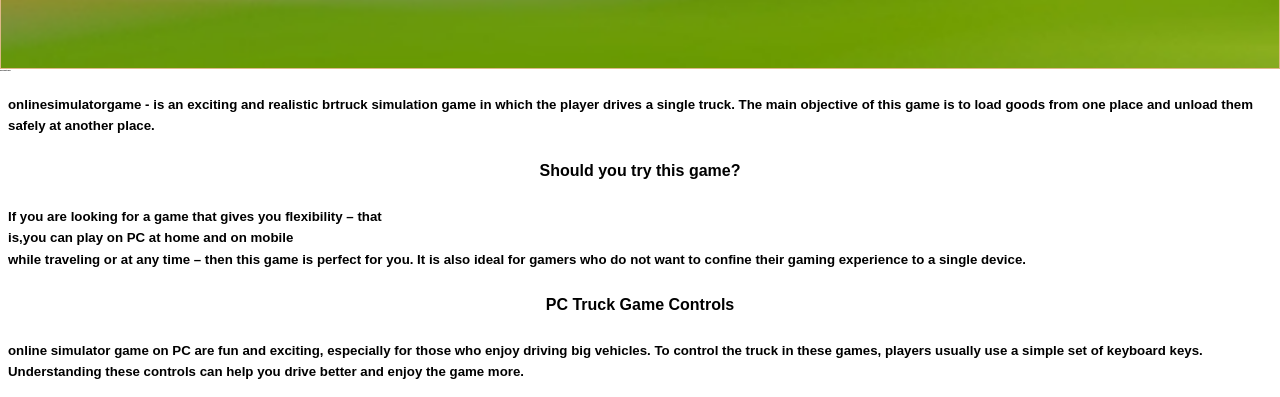
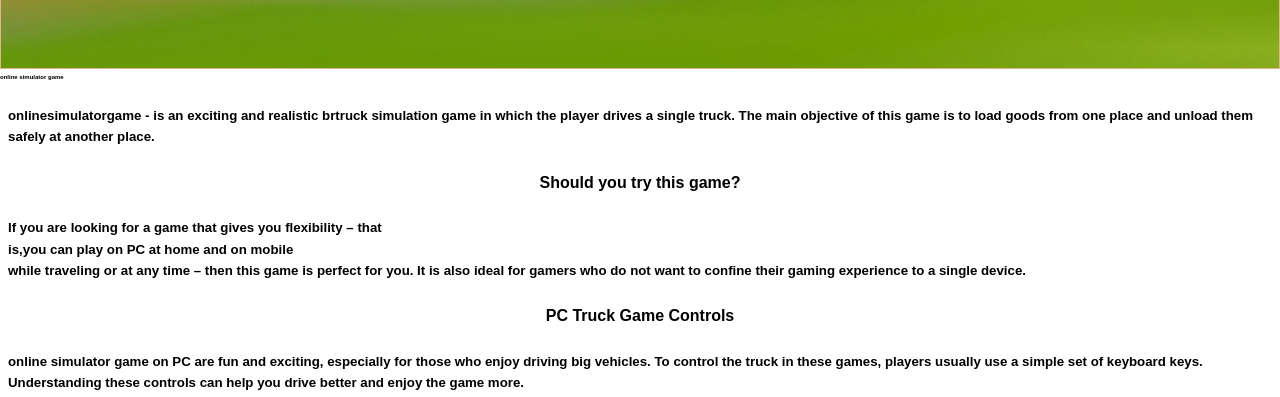
Before and after one commit to arnalm/UpdatedTruckGame, a plain HTML site: page index.html in a window 1280 px wide. Shown: the part 408-805 px from the top of the page. Drawn offline with Linux system fonts and the light colour scheme.

Commit message:
Update index.html

```diff
--- a/index.html
+++ b/index.html
@@ -59,7 +59,7 @@
  </section>
 
   <!------------------------->
-  <h1 style="font-size:1px">online simulator game </h1>
+  <h1 style="font-size:6px">online simulator game </h1>
     <h5> onlinesimulatorgame - is an exciting and realistic brtruck simulation game in which the player drives a single truck. The main objective of this game is to load goods from one place and unload them safely at another place.
   </h5>
 <!-------------------->
```
